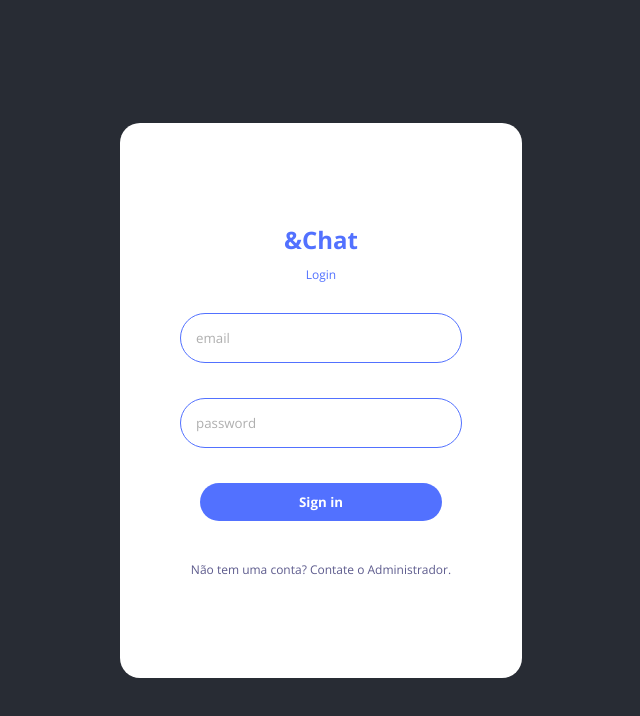
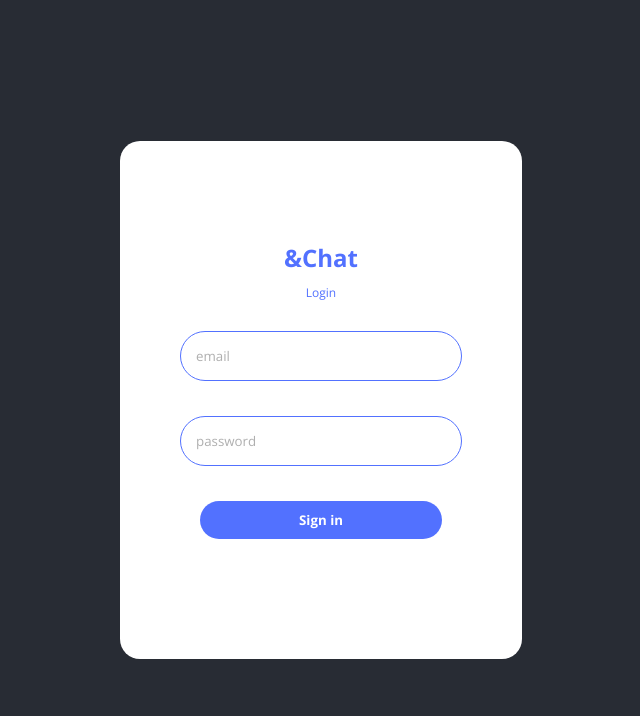
Before and after one commit to Bsachet/Chat, a React (Create React App) app in the folder echat/: page /login in a window 1280 px wide. Shown: the top 716 px of the page, without its empty margins (319-959 px from the left). Built offline with nearby package versions, Linux system fonts and the light colour scheme; no server answers.

Commit message:
Add files via upload

```diff
--- a/echat/src/pages/Login.jsx
+++ b/echat/src/pages/Login.jsx
@@ -31,8 +31,7 @@ const Login = () => {
           <button>Sign in</button>
           {err && <span>Algo deu errado!</span>}
         </form>
-        <p>Não tem uma conta? Contate o Administrador.</p>
-      </div>
+       </div>
     </div>
   );
 };
```
